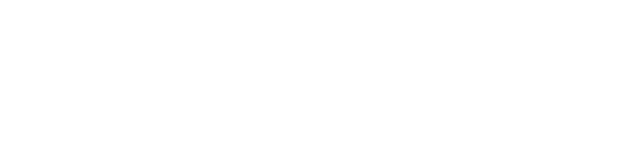
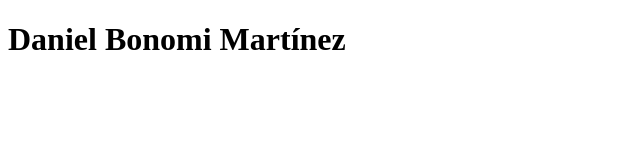
Before and after one commit to arvodb/repoRemoto, a plain HTML site: page index.html in a window 1280 px wide. Shown: the whole page, without its empty margins (0-640 px from the left). Drawn offline with Linux system fonts and the light colour scheme.

Commit message:
Añadido mi nombre en index.html

```diff
--- a/index.html
+++ b/index.html
@@ -7,6 +7,6 @@
     <title>index</title>
 </head>
 <body>
-
+    <h1>Daniel Bonomi Martínez</h1>
 </body>
 </html>
```
